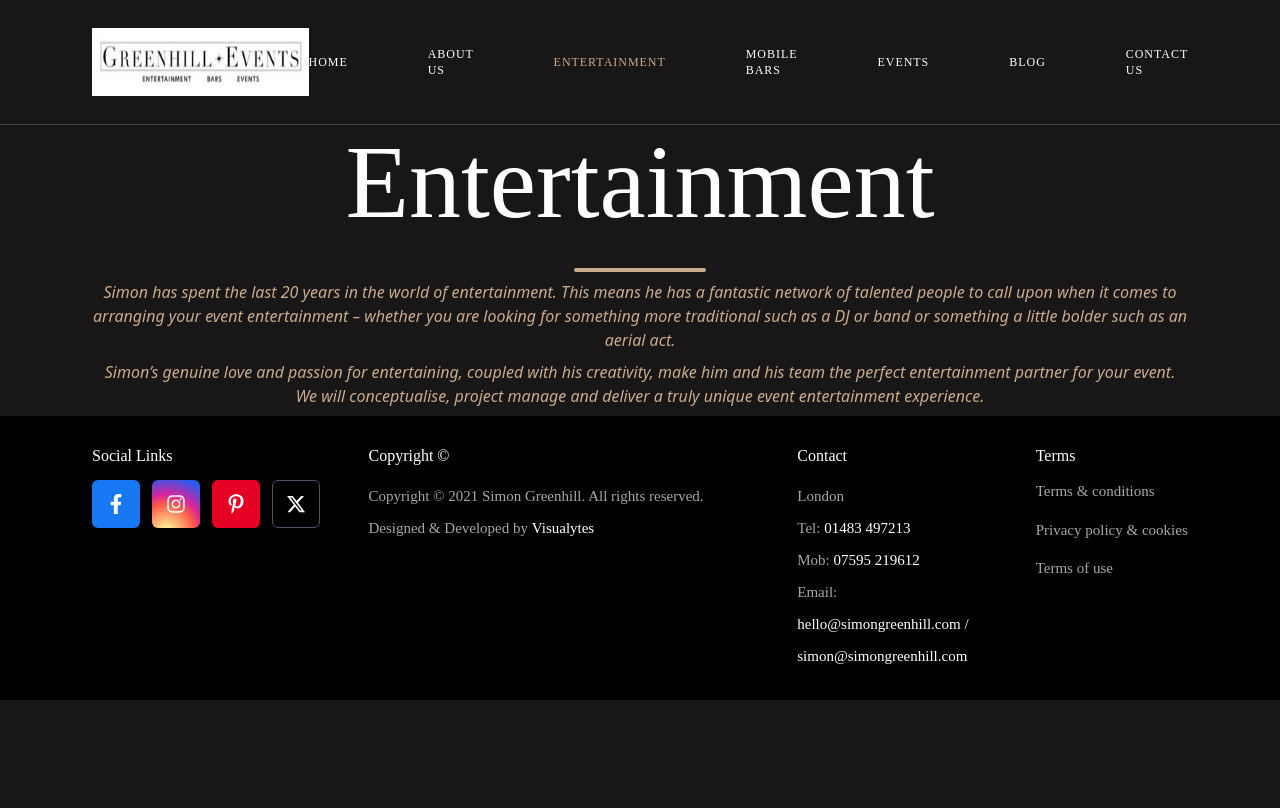
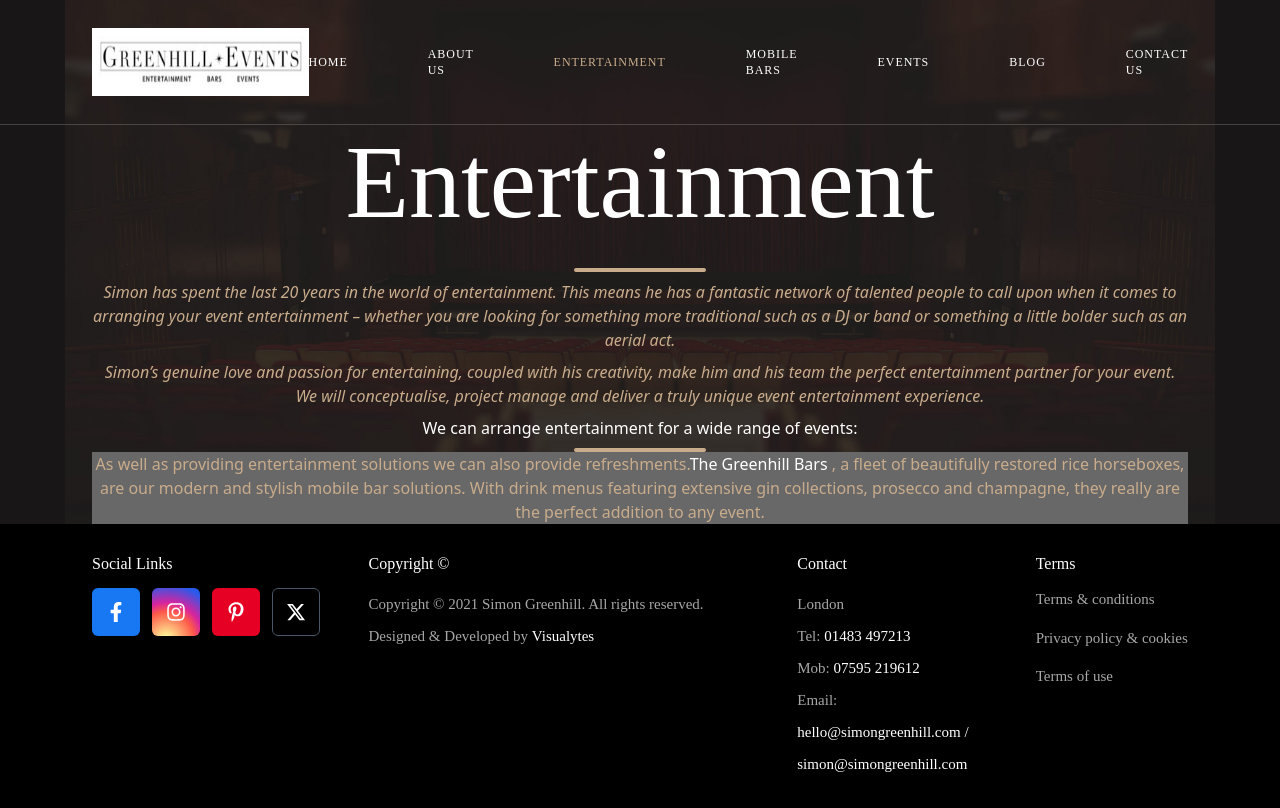
Before and after one commit to Lakshit-Poojari/GreenHill-Events, a Next.js app: page /entertainment in a window 1280 px wide. Built offline with nearby package versions, Linux system fonts and the light colour scheme.

Commit message:
Entertainment page

```diff
--- a/app/(pages)/entertainment/page.tsx
+++ b/app/(pages)/entertainment/page.tsx
@@ -1,3 +1,4 @@
+import EntertaimentEvents from '@/components/Entertainment/EntertaimentEvents'
 import Text from '@/components/Entertainment/Text'
 import SectionHeading from '@/components/SectionHeading'
 import React from 'react'
@@ -5,9 +6,13 @@ import React from 'react'
 const page = () => {
   return (
     <>
-      <div className='mx-16.25 px-6.75 pt-26 text-center'>
-        <SectionHeading title='Entertainment'/>
-        <Text/>
+      <div style={{
+          backgroundImage: "url('/Entertainment/room.jpg')",
+        }}
+        className="mx-16.25 px-6.75 pt-26 text-center bg-cover bg-center bg-no-repeat">
+        <SectionHeading title="Entertainment" />
+        <Text />
+        <EntertaimentEvents />
       </div>
     </>
   )
--- a/app/(pages)/mobile-bar/page.tsx
+++ b/app/(pages)/mobile-bar/page.tsx
@@ -1,6 +1,6 @@
 import BottlePhotos from '@/components/MobileBar/BottlePhotos'
 import ClientReview from '@/components/MobileBar/ClientReview'
-import ContactForm from '@/components/MobileBar/ContactForm'
+import ContactForm from '@/components/ContactForm'
 import DryHire from '@/components/MobileBar/DryHire'
 import Events from '@/components/MobileBar/Events'
 import MobileBarCompany from '@/components/MobileBar/MobileBarCompany'
--- /dev/null
+++ b/components/ContactForm.tsx
@@ -0,0 +1,25 @@
+import React from "react";
+
+interface ContactFormProps {
+  bgClass?: string;
+}
+
+const ContactForm = ({
+  bgClass = "bg-transparent",
+}: ContactFormProps) => {
+  return (
+    <div className={`${bgClass} max-w-4xl mx-auto px-8 py-12 text-white`}>
+      <p className="text-xl font-medium">Mobile Bar Enquiry</p>
+
+      <p className="mt-2 text-lg">
+        Fields marked with an <span className="text-red-500">*</span> are required
+      </p>
+
+      <form className="mt-6 space-y-8">
+        {/* Form fields */}
+      </form>
+    </div>
+  );
+};
+
+export default ContactForm;
--- /dev/null
+++ b/components/Entertainment/EntertaimentEvents.tsx
@@ -0,0 +1,25 @@
+import React from 'react'
+
+const EntertaimentEvents = () => {
+  return (
+    <>
+      <div>
+        <div>
+          <p>We can arrange entertainment for a wide range of events:</p>
+          <hr className="w-[12%] mx-auto mt-2 border-2 rounded-full border-[#C9AC8C]" />
+        </div>
+        <div className='bg-[#686868]  '>
+          <div></div>
+          <div>
+            <p className='text-[#C9AC8C]'>As well as providing entertainment solutions we can also provide refreshments.
+              <span className='text-white'>The Greenhill Bars </span>, a fleet of beautifully restored rice horseboxes,
+              are our modern and stylish mobile bar solutions. With drink menus featuring extensive gin collections, prosecco
+              and champagne, they really are the perfect addition to any event.</p>
+          </div>
+        </div>
+      </div>
+    </>
+  )
+}
+
+export default EntertaimentEvents
--- a/components/MobileBar/ContactForm.tsx
+++ /dev/null
@@ -1,58 +0,0 @@
-import React from 'react'
-
-const ContactForm = () => {
-  return (
-    <>
-        <div className="max-w-4xl mx-auto px-8 py-12 text-white">
-            <p className="text-xl font-medium">Mobile Bar Enquiry</p>
-
-            <p className="mt-2 text-lg">
-                Fields marked with an <span className="text-red-500">*</span> are required
-            </p>
-
-            <form className="mt-6 space-y-8">
-                {/* Name */}
-                <div>
-                    <label className="block text-2xl font-bold mb-3">
-                        Name <span className="text-red-500">*</span>
-                    </label>
-                    <input type="text" className="w-full h-16 bg-[#E8E8E8] text-black px-4 outline-none"/>
-                </div>
-
-                {/* Email */}
-                <div>
-                    <label className="block text-2xl font-bold mb-3">
-                        Email <span className="text-red-500">*</span>
-                    </label>
-                    <input type="email" className="w-full h-16 bg-[#E8E8E8] text-black px-4 outline-none"/>
-                </div>
-
-                {/* Phone */}
-                <div>
-                    <label className="block text-2xl font-bold mb-3">
-                        Phone
-                    </label>
-                    <input type="tel" className="w-full h-16 bg-[#E8E8E8] text-black px-4 outline-none"/>
-                </div>
-
-                {/* Message */}
-                <div>
-                <label className="block text-2xl font-bold mb-3">
-                    Message <span className="text-red-500">*</span>
-                </label>
-
-                <textarea rows={8} className="w-full bg-[#E8E8E8] text-black p-4 outline-none resize-none"/>
-                </div>
-
-                {/* Submit Button */}
-                <button type="submit" className="bg-[#333] text-white px-10 py-4 rounded-full text-2xl font-medium
-                 hover:bg-[#BDBDBD] hover:text-[#939393] transition-all duration-300">
-                    Submit
-                </button>
-            </form>
-        </div>
-    </>
-  )
-}
-
-export default ContactForm
```
Also changed, not shown: public/Entertainment/room.jpg (added).
